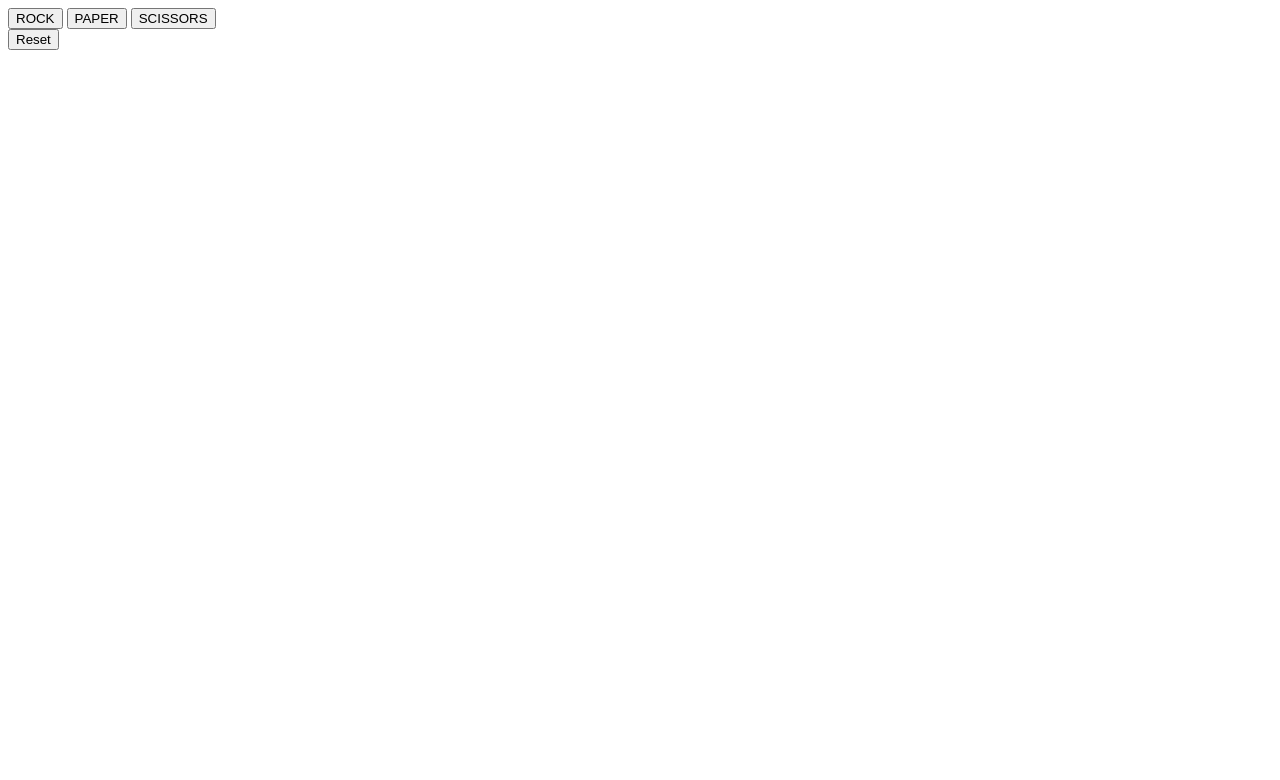
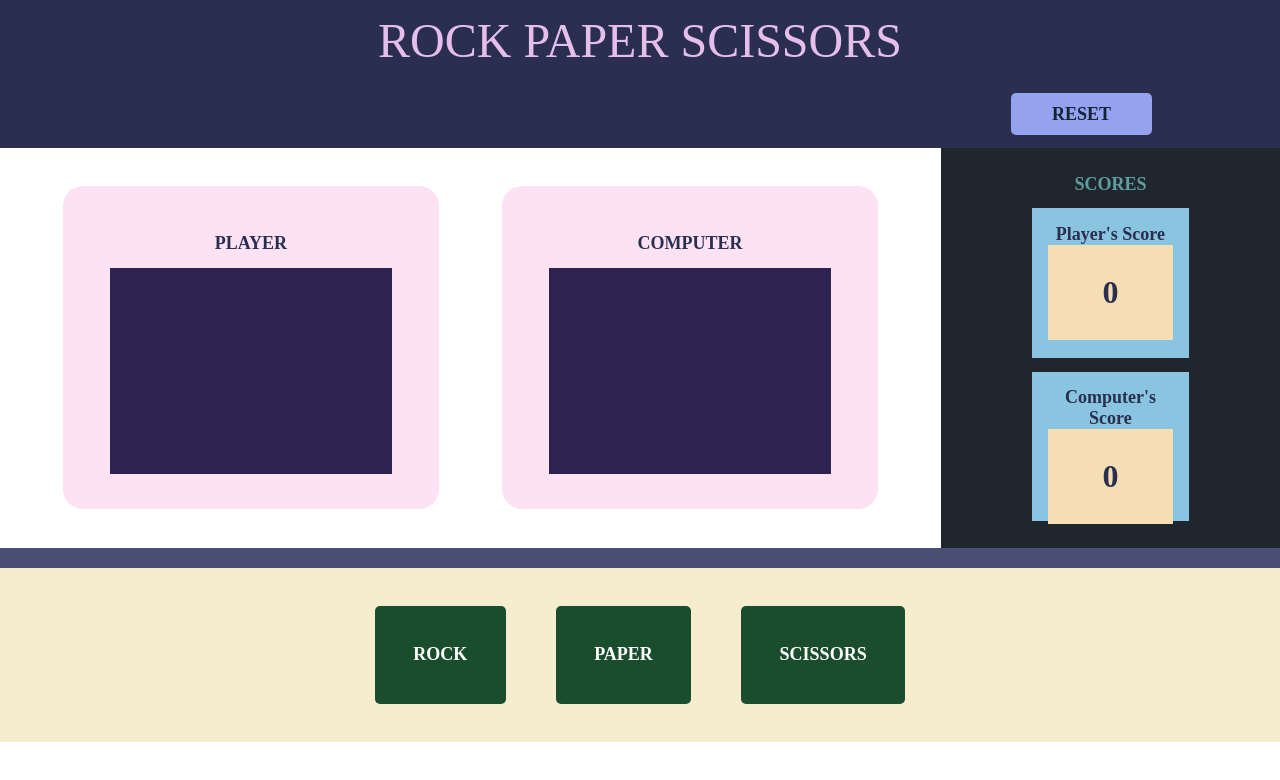
Before and after one commit to Milindcode/Rock-Paper_Scissors_Game, a plain HTML site: page index.html in a window 1280 px wide. Drawn offline with Linux system fonts and the light colour scheme.

Commit message:
Updated styles.css

```diff
--- a/index.html
+++ b/index.html
@@ -8,6 +8,45 @@
     <title>Rock Paper Scissors</title>
 </head>
 <body>
+    <div class="heading">
+        ROCK PAPER SCISSORS
+    </div>
+
+    <div class="rst-btn">
+        <button class="reset">RESET</button>
+    </div>
+
+    <div class="game-window">
+        <div class="options">
+
+            <div class="choice">
+                PLAYER
+                <div class="player option"> </div>
+            </div>
+
+            <div class="choice">
+                COMPUTER
+                <div class="computer option"> </div>
+            </div>
+
+        </div>
+
+        <div class="scores">
+            SCORES
+            <div class="scorecard">
+                Player's Score
+                <div class="player-score score">0</div>
+            </div>
+
+            <div class="scorecard">
+                Computer's Score
+                <div class="computer-score score">0</div>
+            </div>
+        </div>
+    </div>
+
+
+    <div class="results"></div>
 
     <div class="choices">
         <button class="btn" id="0">ROCK</button>
@@ -15,13 +54,7 @@
         <button class="btn" id="2">SCISSORS</button>
     </div>
 
-    <div class="results">
-    </div>
 
-
-    <div>
-        <button class="reset">Reset</button>
-    </div>
 
     <script src="scripts.js"></script>
 </body>
--- a/scripts.js
+++ b/scripts.js
@@ -2,8 +2,14 @@ const choices= ["Rock", "Paper", "Scissors"]
 
 let buttons= document.querySelectorAll('.btn');
 let results= document.querySelector('.results');
+let resetBtn= document.querySelector('.reset');
 
-let resetBtn= document.querySelector('.reset');
+let player_score= document.querySelector('.player-score');
+let computer_score= document.querySelector('.computer-score');
+
+let player_display= document.querySelector('.player');
+let computer_display= document.querySelector('.computer');
+
 
 // console.log(buttons);
 
@@ -51,9 +57,11 @@ function getComputerChoice(){
 
 function updatePlayerWins(){
     playerWins+=1
+    player_score.textContent = playerWins;
 }
 function updateComputerWins(){
     computerWins+=1
+    computer_score.textContent= computerWins;
 }
 
 
@@ -90,6 +98,9 @@ function reset(){
         results.removeChild(results.firstElementChild);
     }
 
+    player_score.textContent= 0;
+    computer_score.textContent=0;
+
 }
 
 
@@ -102,6 +113,11 @@ function reset(){
 function singleRound(playerChoice){
     let computer= getComputerChoice().toLowerCase();
     console.log("Computer Chose: " + computer+"  Player Chose: " +playerChoice);
+
+    player_display.textContent= playerChoice.toUpperCase();
+    computer_display.textContent= computer.toUpperCase();
+
+
     rounds+=1;
 
     if(computer === playerChoice) {
--- a/styles.css
+++ b/styles.css
@@ -0,0 +1,130 @@
+*{
+    margin: 0%;
+    border: 0%;
+    box-sizing: border-box;
+    font-family: 'Times New Roman', Times, serif;
+}
+
+
+.heading{
+    background-color: #2A2F4F;
+    padding: 1% 10%;
+    font-size: 3em;
+    color: #E5BEEC;
+    text-align: center;
+}
+
+.rst-btn{
+    display: flex;
+    justify-content: flex-end;
+    padding: 1% 10%;
+    background-color:#2A2F4F;
+}
+
+.reset{
+    padding: 1% 4%;
+    border-style: none;
+    border-radius: 5px;
+    background-color: rgb(148, 162, 240);
+    color: rgb(19, 36, 51);
+    font-weight: 800;
+    font-size: large;
+}
+
+.game-window{
+    min-height: 50vh;
+    display: flex;
+    justify-content: center;
+    background-color: white;
+}
+
+.options{
+    flex: 3;
+    display: flex;
+    justify-content: space-evenly;
+    padding: 3% 0%;
+    font-size: large;
+}
+
+.choice{
+    /* flex:1; */
+    text-align: center;
+    background-color:#FDE2F3;
+    padding: 5%;
+    width: 40%;
+    border-radius: 20px;
+    color: #2A2F4F;
+    font-weight: 700;
+}
+
+.option{
+    min-height: 90%;
+    min-width: 90%;
+    margin-top: 5%;
+    background-color: #2e2350;
+    display: flex;
+    justify-content: center;
+    align-items: center;
+    color: aliceblue;
+
+}
+
+
+.scores{
+    flex: 1;
+    background-color: #20262E;
+    padding: 1% 1%;
+    display: flex;
+    flex-direction: column;
+    justify-content: space-evenly;
+    align-items: center;
+    color: cadetblue;
+    font-weight: 700;
+    font-size: large;
+}
+
+.scorecard{
+    min-height: 40%;
+    padding: 5%;
+    text-align: center;
+    background-color: #89C4E1;
+    width: 50%;
+    color: #2A2F4F;
+}
+
+.score{
+    background-color: wheat;
+    min-height: 80%;
+    display: flex;
+    justify-content: center;
+    align-items: center;
+    font-size: xx-large;
+}
+
+
+.choices{
+    display: flex;
+    justify-content: center;
+    gap: 50px;
+    padding: 3% 0%;
+    background-color: #F5EDCE;
+}
+
+.choices .btn{
+    border-style: none;
+    padding: 3%;
+    background-color: #1A4D2E;
+    border-radius: 5px;
+    color: white;
+    font-size: large;
+    font-weight: 600;
+}
+
+.results{
+    background-color: #494f74;
+    text-align: center;
+    font-family: 'Franklin Gothic Medium', 'Arial Narrow', Arial, sans-serif;
+    font-size: 30px;
+    color: #F5EDCE;
+    padding: 10px;
+}
```
